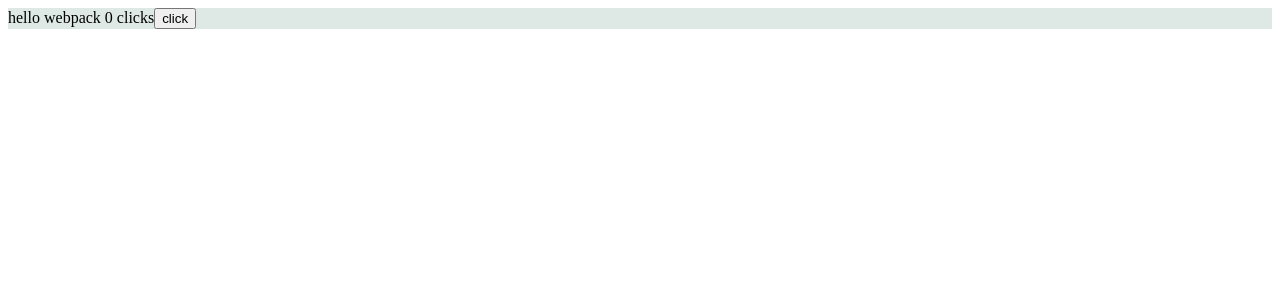
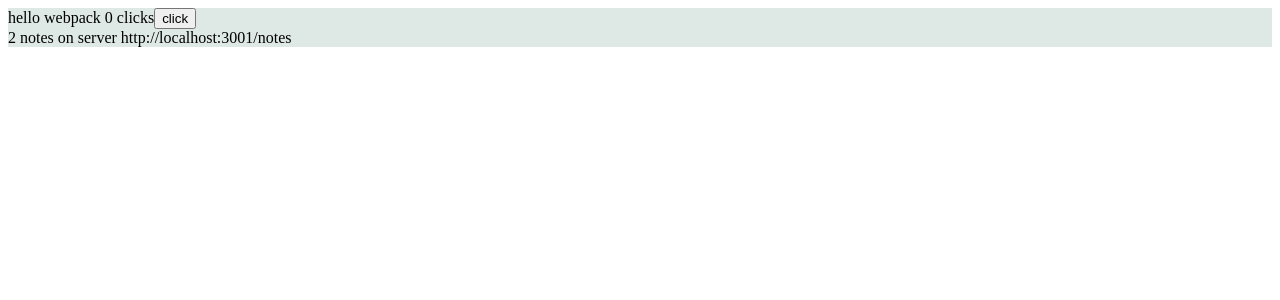
Before and after one commit to georgepapagapitos/webpack-react, a React app: page / in a window 1280 px wide. Shown: the top 300 px of the page. Built offline with nearby package versions, Linux system fonts and the light colour scheme; data requests are answered from the project's data file; the HTML template or start-up script is replaced by a standard one.

Commit message:
connect to server

```diff
--- /dev/null
+++ b/db.json
@@ -0,0 +1,14 @@
+{
+  "notes": [
+    {
+      "important": true,
+      "content": "HTML is easy",
+      "id": "5a3b8481bb01f9cb00ccb4a9"
+    },
+    {
+      "important": false,
+      "content": "Mongo can save js objects",
+      "id": "5a3b920a61e8c8d3f484bdd0"
+    }
+  ]
+}
--- a/src/App.js
+++ b/src/App.js
@@ -1,9 +1,22 @@
-import React, { useState } from 'react'
+import axios from 'axios';
+import React, { useState, useEffect } from 'react'
 import './index.css';
+
+const useNotes = (url) => {
+  const [notes, setNotes] = useState([]);
+  useEffect(() => {
+    axios.get(url).then(response => {
+      setNotes(response.data);
+    });
+  }, [url]);
+  return notes;
+}
 
 const App = () => {
   const [counter, setCounter] = useState(0);
   const [values, setValues] = useState([]);
+  const notes = useNotes(BACKEND_URL);
+  console.log(notes)
 
   const handleClick = () => {
     setCounter(counter + 1);
@@ -13,9 +26,8 @@ const App = () => {
   return (
     <div className="container">
       hello webpack {counter} clicks
-      <button onClick={handleClick}>
-        click
-      </button>
+      <button onClick={handleClick}>click</button>
+      <div>{notes.length} notes on server {BACKEND_URL} </div>
     </div>
   );
 }
--- a/webpack.config.js
+++ b/webpack.config.js
@@ -1,7 +1,16 @@
 const path = require('path');
+const webpack = require('webpack');
 
-const config = {
-  entry: ['@babel/polyfill', './src/index.js'],
+const config = (env, argv) => {
+
+  console.log('argv', argv.mode);
+
+  const backend_url = argv.mode === 'production'
+    ? 'https://blooming-atoll-75500.herokuapp.com/api/notes'
+    : 'http://localhost:3001/notes';
+
+  return {
+    entry: './src/index.js',
     output: {
       path: path.resolve(__dirname, 'build'),
       filename: 'main.js'
@@ -27,6 +36,12 @@ const config = {
         },
       ],
     },
+    plugins: [
+      new webpack.DefinePlugin({
+        BACKEND_URL: JSON.stringify(backend_url)
+      })
+    ],
+  };
 };
 
 module.exports = config;
```
Also changed, not shown: package.json (+6 -2 lines), 3 other files (tests, documents, lock files or other folders). Lines whose indentation alone changed are shown as unchanged.
